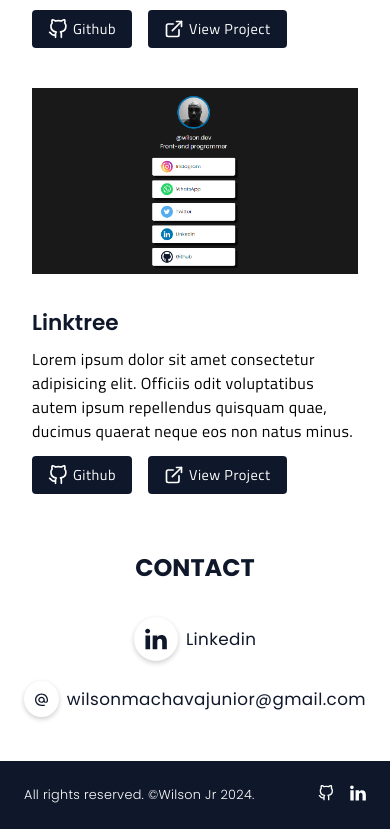
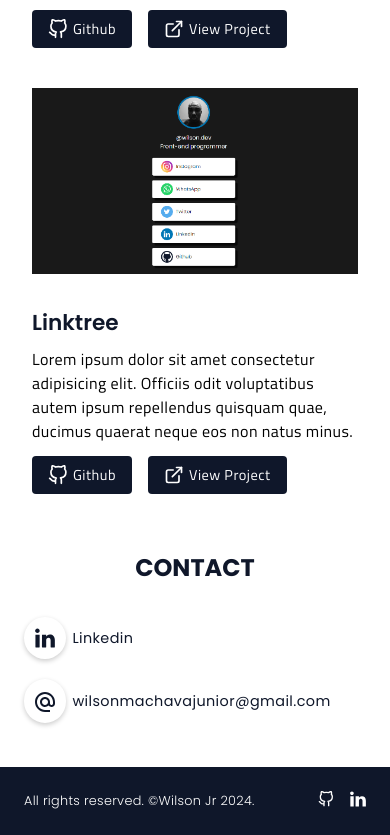
Before and after one commit to wilsxnjr/My-Portfolio, a plain HTML site: page index.html in a window 390 px wide. Shown: the part 2051-2886 px from the top of the page. Drawn offline with Linux system fonts and the light colour scheme.

Commit message:
Algumas alterações

```diff
--- a/css/contact.css
+++ b/css/contact.css
@@ -30,7 +30,7 @@
 .contact .auxiliar-link {
     display: flex;
     align-items: center;
-    gap: 8px;
+    gap: 6px;
 }
 
 .contact a {
@@ -59,9 +59,12 @@
         padding: 0 1.5rem;
     }
     .contact img {
-        width: 22px;
+        width: 20px;
     }
     .contact a {
-        font-size: 1.05rem;
+        font-size: 0.9rem;
+    }
+    .links-contact {
+        justify-content: left;
     }
 }
```
